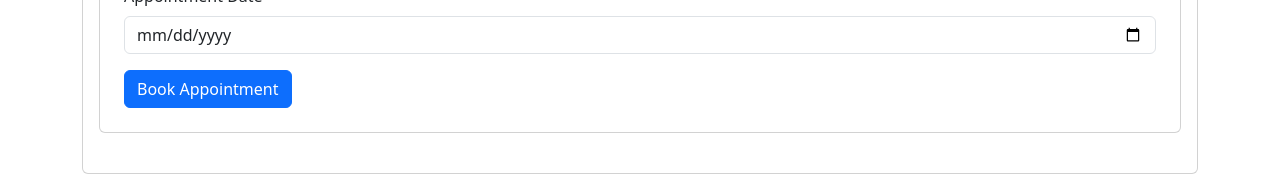
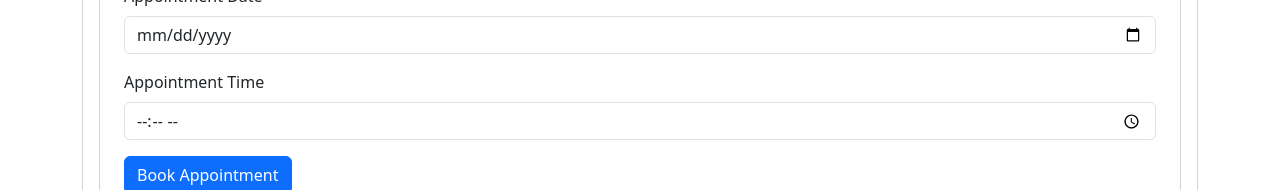
Before and after one commit to sujaynunna/hospital-management-system-pern, a React (Create React App) app in the folder frontend/: page /patient in a window 1280 px wide. Shown: the part 329-519 px from the top of the page. Built offline with nearby package versions, Linux system fonts and the light colour scheme; no server answers.

Commit message:
minor change

```diff
--- a/frontend/src/components/AppointmentForm.js
+++ b/frontend/src/components/AppointmentForm.js
@@ -4,12 +4,14 @@ import { bookAppointment } from "../api/api";
 function AppointmentForm({ refresh }) {
   const [doctorId, setDoctorId] = useState("");
   const [date, setDate] = useState("");
+  const[time , setTime]=useState("");
 
   const handleSubmit = async (e) => {
     e.preventDefault();
-    await bookAppointment({ patientId:localStorage.getItem("userId"),doctorId, date });
+    await bookAppointment({ patientId:localStorage.getItem("userId"),doctorId,time, date });
     setDoctorId("");
     setDate("");
+    setTime("");
     refresh();
   };
 
@@ -40,6 +42,16 @@ function AppointmentForm({ refresh }) {
             required
           />
         </div>
+         <div className="mb-3">
+          <label className="form-label">Appointment Time</label>
+          <input
+            type="time"
+            className="form-control"
+            value={date}
+            onChange={(e) => setDate(e.target.value)}
+            required
+          />
+        </div>
 
         <button className="btn btn-primary">Book Appointment</button>
       </form>
```
Also changed, not shown: 1 other file (tests, documents, lock files or other folders).
